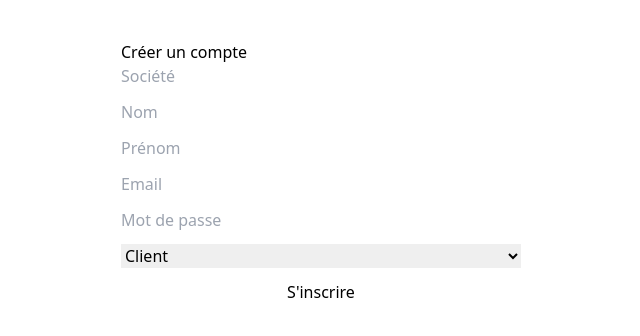
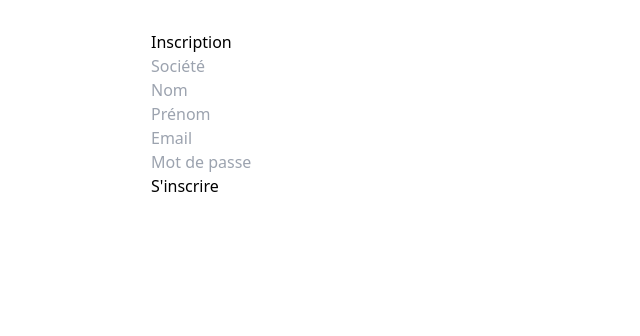
Before and after one commit to OneOffsas/claimoneoff-front02, a Next.js app: page /register in a window 1280 px wide. Shown: the top 336 px of the page, without its empty margins (319-959 px from the left). Built offline with nearby package versions, Linux system fonts and the light colour scheme.

Commit message:
Update register.js

```diff
--- a/pages/register.js
+++ b/pages/register.js
@@ -1,52 +1,49 @@
-import React, { useState } from "react";
+// pages/register.js
+
+import { useState } from "react";
 
 export default function Register() {
-  const [loading, setLoading] = useState(false);
+  const [form, setForm] = useState({
+    societe: "",
+    nom: "",
+    prenom: "",
+    email: "",
+    motDePasse: "",
+    role: "client",
+  });
   const [message, setMessage] = useState("");
 
-  async function handleRegister(e) {
+  const handleChange = e => {
+    setForm({ ...form, [e.target.name]: e.target.value });
+  };
+
+  const handleSubmit = async e => {
     e.preventDefault();
-    setLoading(true);
     setMessage("");
-    const societe = e.target.societe.value;
-    const nom = e.target.nom.value;
-    const prenom = e.target.prenom.value;
-    const email = e.target.email.value;
-    const motdepasse = e.target.motdepasse.value;
-    const role = e.target.role.value;
-
     const res = await fetch("/api/register", {
       method: "POST",
       headers: { "Content-Type": "application/json" },
-      body: JSON.stringify({ societe, nom, prenom, email, motdepasse, role }),
+      body: JSON.stringify(form),
     });
-
     const data = await res.json();
-
-    if (res.ok) {
-      setMessage("✅ Inscription réussie ! Vous pouvez maintenant vous connecter.");
-    } else {
-      setMessage("❌ Erreur : " + (data.error || "Impossible de s'inscrire."));
-    }
-    setLoading(false);
-  }
+    if (res.ok) setMessage("Inscription réussie !");
+    else setMessage(data.message || "Erreur à l'inscription");
+  };
 
   return (
-    <div style={{ maxWidth: 400, margin: "40px auto" }}>
-      <h2>Créer un compte</h2>
-      <form onSubmit={handleRegister} style={{ display: "flex", flexDirection: "column", gap: 12 }}>
-        <input name="societe" placeholder="Société" required />
-        <input name="nom" placeholder="Nom" required />
-        <input name="prenom" placeholder="Prénom" required />
-        <input name="email" placeholder="Email" type="email" required />
-        <input name="motdepasse" placeholder="Mot de passe" type="password" required />
-        <select name="role" required>
-          <option value="Client">Client</option>
-          <option value="Admin">Admin</option>
-        </select>
-        <button type="submit" disabled={loading}>{loading ? "Création..." : "S'inscrire"}</button>
+    <div style={{maxWidth: 400, margin: "auto", padding: 30}}>
+      <h2>Inscription</h2>
+      <form onSubmit={handleSubmit}>
+        <input name="societe" placeholder="Société" value={form.societe} onChange={handleChange} required /><br />
+        <input name="nom" placeholder="Nom" value={form.nom} onChange={handleChange} required /><br />
+        <input name="prenom" placeholder="Prénom" value={form.prenom} onChange={handleChange} required /><br />
+        <input name="email" placeholder="Email" type="email" value={form.email} onChange={handleChange} required /><br />
+        <input name="motDePasse" placeholder="Mot de passe" type="password" value={form.motDePasse} onChange={handleChange} required /><br />
+        {/* Role caché */}
+        <input type="hidden" name="role" value="client" />
+        <button type="submit">S'inscrire</button>
       </form>
-      {message && <div style={{ marginTop: 16 }}>{message}</div>}
+      {message && <p>{message}</p>}
     </div>
   );
 }
```
